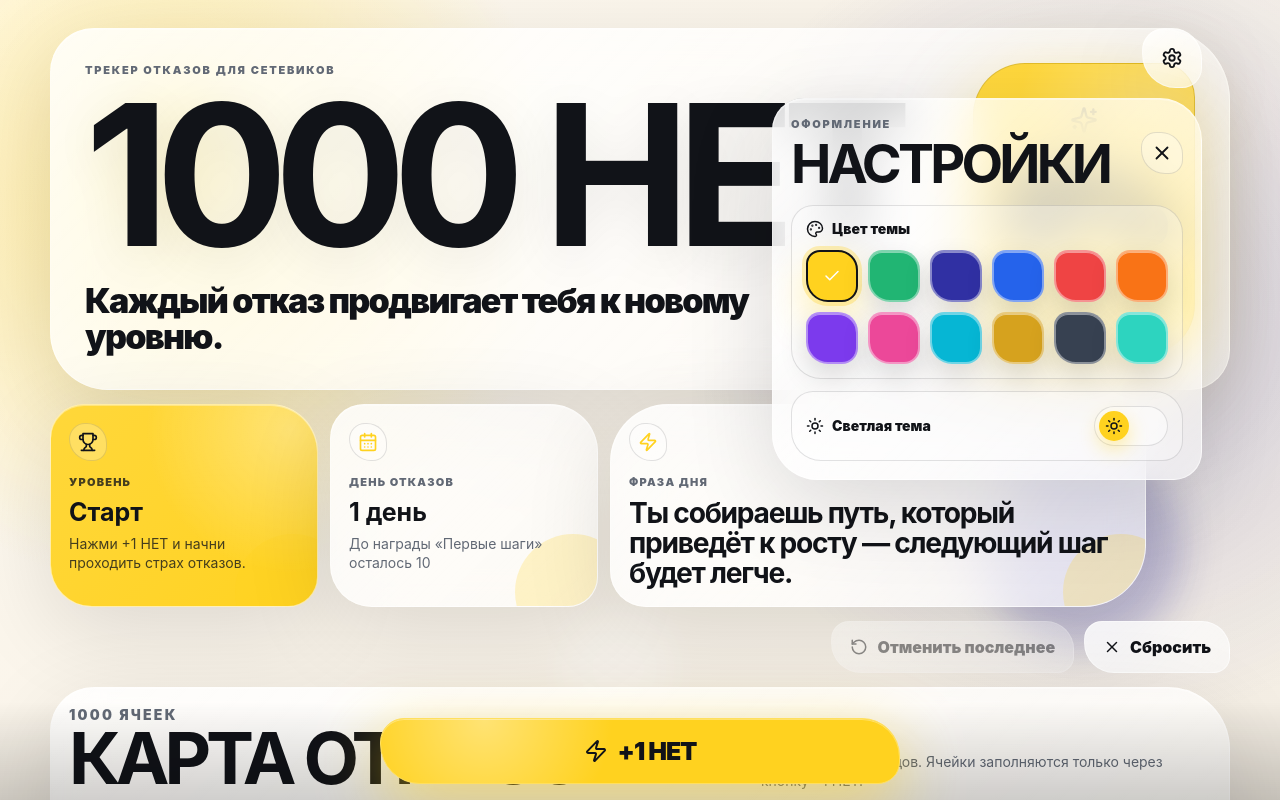
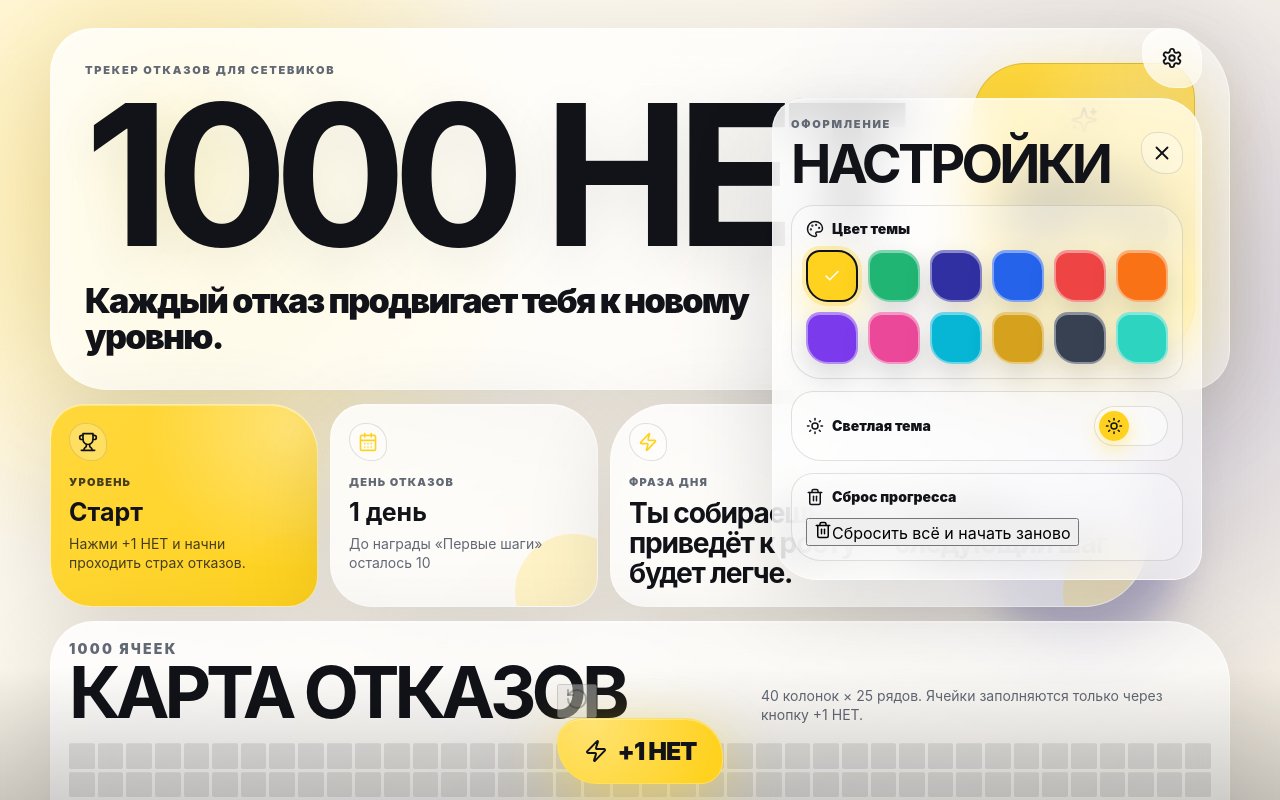
Before and after one commit to Iliavsevolodov/1000net, a React (Vite) app: page / in a window 1280 px wide. Both pictures are taken after a click on the button 1172 px from the left and 58 px from the top of the page. Shown: the top 800 px of the page. Built offline with nearby package versions, Linux system fonts and the light colour scheme.

Commit message:
Move reset to settings and add sticky undo icon

```diff
--- a/src/App.tsx
+++ b/src/App.tsx
@@ -310,6 +310,7 @@ function App() {
       noCount: 0,
       startDate: getTodayIso(),
     }));
+    setSettingsOpen(false);
     setToast('Прогресс сброшен. Новый путь начинается с первого действия.');
   }
 
@@ -409,6 +410,17 @@ function App() {
                 <span>{state.darkMode ? <Moon size={18} /> : <Sun size={18} />}</span>
               </button>
             </div>
+
+            <div className="settings-group settings-danger">
+              <div className="settings-label">
+                <Trash2 size={18} />
+                <span>Сброс прогресса</span>
+              </div>
+              <button className="danger-settings-button" onClick={handleReset}>
+                <Trash2 size={18} />
+                Сбросить всё и начать заново
+              </button>
+            </div>
           </div>
         )}
       </div>
@@ -451,17 +463,6 @@ function App() {
           <span>Фраза дня</span>
           <strong>{dailyQuote.text}</strong>
         </article>
-      </section>
-
-      <section className="actions" aria-label="Дополнительные действия">
-        <button className="ghost-button" onClick={handleUndo} disabled={state.noCount <= 0}>
-          <RotateCcw size={18} />
-          Отменить последнее
-        </button>
-        <button className="ghost-button" onClick={handleReset}>
-          <X size={18} />
-          Сбросить
-        </button>
       </section>
 
       <section className="grid-section glass-card">
@@ -569,10 +570,20 @@ function App() {
       </footer>
 
       <div className="sticky-add">
-        <button className="sticky-add__button" onClick={handleAddNo} disabled={state.noCount >= 1000}>
-          <Zap size={24} />
-          +1 НЕТ
-        </button>
+        <div className="sticky-add__inner">
+          <button
+            className="sticky-add__undo"
+            onClick={handleUndo}
+            disabled={state.noCount <= 0}
+            aria-label="Отменить последнее действие"
+          >
+            <RotateCcw size={24} />
+          </button>
+          <button className="sticky-add__button" onClick={handleAddNo} disabled={state.noCount >= 1000}>
+            <Zap size={24} />
+            +1 НЕТ
+          </button>
+        </div>
       </div>
 
       {modalQuote && (
```
